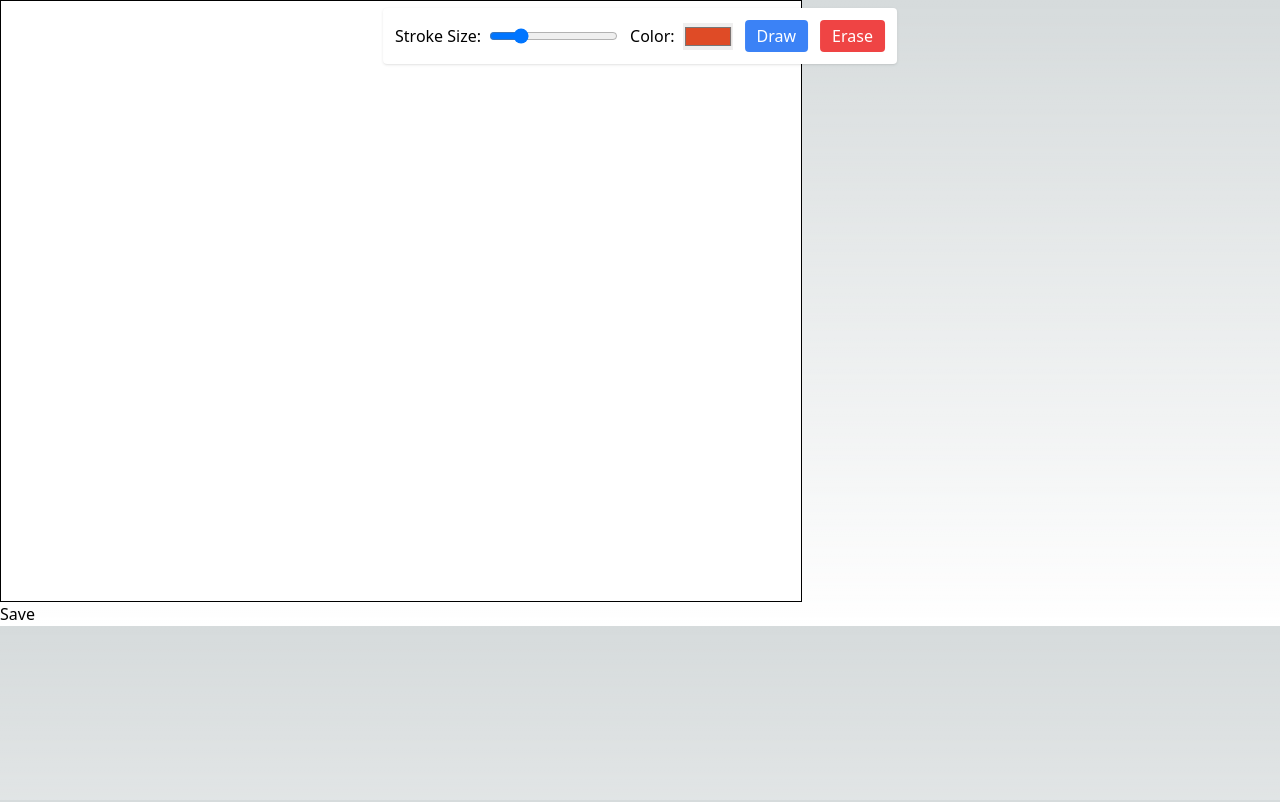
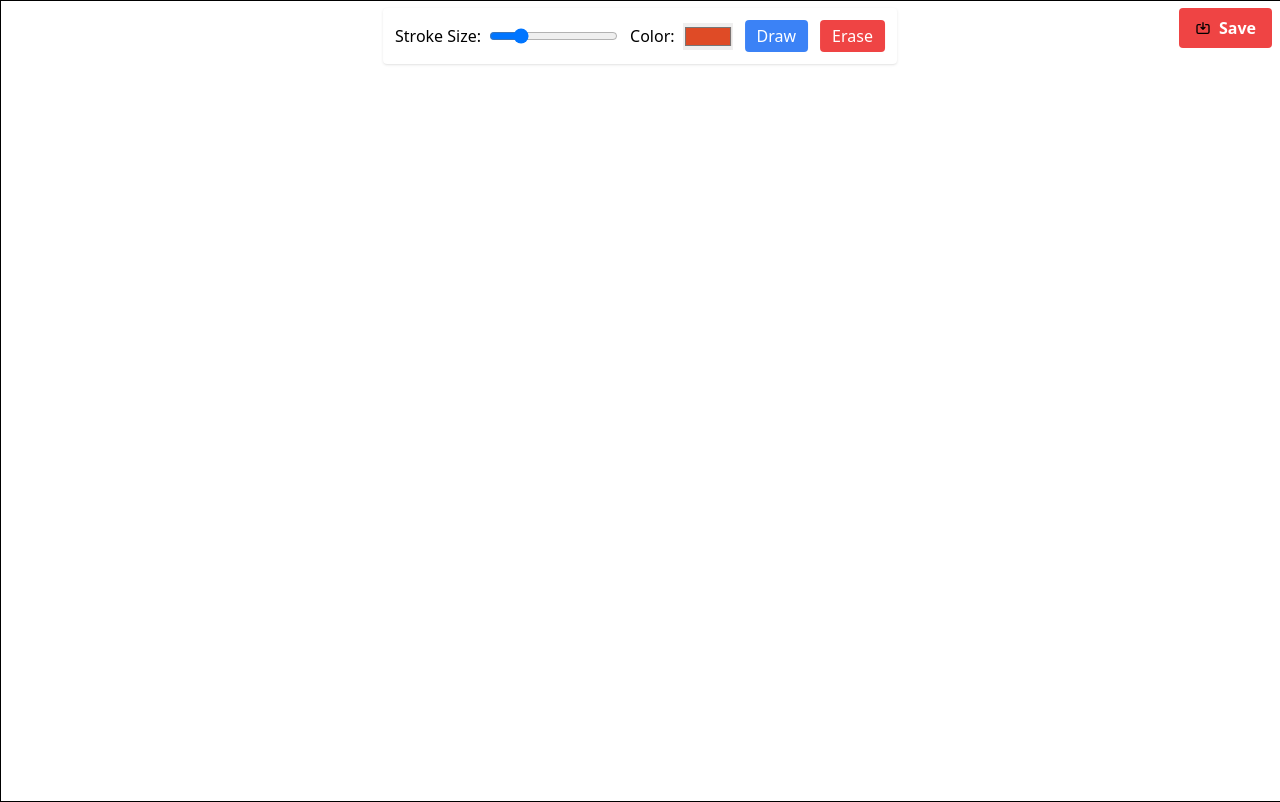
Before and after one commit to Rishabh-Sukhwani/whiteboard, a Next.js app: page /whiteboard in a window 1280 px wide. Built offline with nearby package versions, Linux system fonts and the light colour scheme.

Commit message:
fix: whiteboard size fix and style update button

```diff
--- a/src/components/whiteboard.tsx
+++ b/src/components/whiteboard.tsx
@@ -189,17 +189,36 @@ const Whiteboard = () => {
       />
       <canvas
         ref={canvasRef}
-        width={800}  // Set a fixed width
-        height={600} // Set a fixed height
+        width={window.innerWidth}  // Set a fixed width
+        height={window.innerHeight} // Set a fixed height
         onMouseDown={startDrawing}
         onMouseMove={draw}
         onMouseUp={endDrawing}
         onMouseLeave={endDrawing}
         style={{ border: '1px solid black', backgroundColor: 'white' }}
       />
-      <button onClick={handleSave}>{drawingId ? 'Update' : 'Save'}</button>
-      {drawingId && <p>Editing drawing: {drawingId}</p>}
-      {loadedData && <p>Drawing data loaded</p>}
+      <button
+  onClick={handleSave}
+  className='fixed top-2 right-2 bg-red-500 hover:bg-red-700 text-white font-bold py-2 px-4 rounded flex items-center space-x-2'
+>
+  <svg
+    xmlns="http://www.w3.org/2000/svg"
+    width="1em"
+    height="1em"
+    viewBox="0 0 24 24"
+  >
+    <path
+      fill="none"
+      stroke="black"
+      strokeLinecap="round"
+      strokeLinejoin="round"
+      strokeWidth="2"
+      d="M8 7H5a2 2 0 0 0-2 2v9a2 2 0 0 0 2 2h14a2 2 0 0 0 2-2V9a2 2 0 0 0-2-2h-3m-1 4l-3 3m0 0l-3-3m3 3V4"
+    />
+  </svg>
+  <span>{drawingId ? 'Update' : 'Save'}</span>
+</button>
+
     </div>
   );
 };
```
